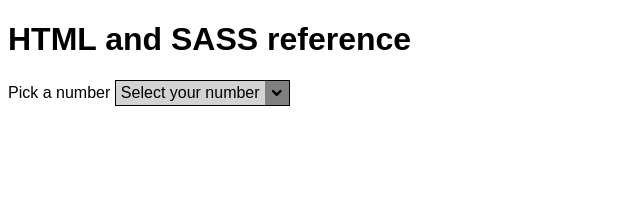
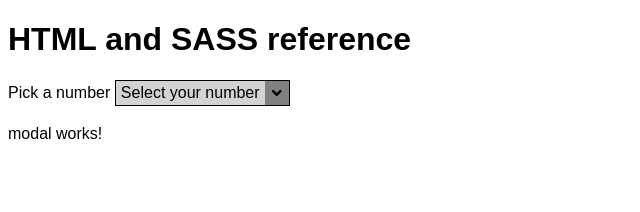
Before and after one commit to martinBaillie42/html-sass-reference-ng, an Angular app: page /reference in a window 1280 px wide. Shown: the top 212 px of the page, without its empty margins (0-640 px from the left). Built offline with nearby package versions, Linux system fonts and the light colour scheme.

Commit message:
Modal: Initial commit.

```diff
--- /dev/null
+++ b/src/app/reference/elements/modal.component.html
@@ -0,0 +1,3 @@
+<p>
+  modal works!
+</p>
--- /dev/null
+++ b/src/app/reference/elements/modal.component.ts
@@ -0,0 +1,15 @@
+import { Component, OnInit } from '@angular/core';
+
+@Component({
+  selector: 'hsr-modal',
+  templateUrl: './modal.component.html',
+  styleUrls: ['./modal.component.scss']
+})
+export class ModalComponent implements OnInit {
+
+  constructor() { }
+
+  ngOnInit() {
+  }
+
+}
--- a/src/app/reference/reference.component.ts
+++ b/src/app/reference/reference.component.ts
@@ -5,6 +5,7 @@ import {Component, OnInit} from '@angular/core';
     template: `
         <h1>HTML and SASS reference</h1>
         <hsr-select-styled></hsr-select-styled>
+        <hsr-modal></hsr-modal>
     `,
     styles: []
 })
--- a/src/app/reference/reference.module.ts
+++ b/src/app/reference/reference.module.ts
@@ -4,13 +4,14 @@ import {CommonModule} from '@angular/common';
 import {ReferenceRoutingModule} from './reference-routing.module';
 import {ReferenceComponent} from './reference.component';
 import { SelectStyledComponent } from './elements/select-styled.component';
+import { ModalComponent } from './elements/modal.component';
 
 @NgModule({
     imports: [
         CommonModule,
         ReferenceRoutingModule
     ],
-    declarations: [ReferenceComponent, SelectStyledComponent]
+    declarations: [ReferenceComponent, SelectStyledComponent, ModalComponent]
 })
 export class ReferenceModule {
 }
```
Also changed, not shown: src/app/reference/elements/modal.component.scss (added).
